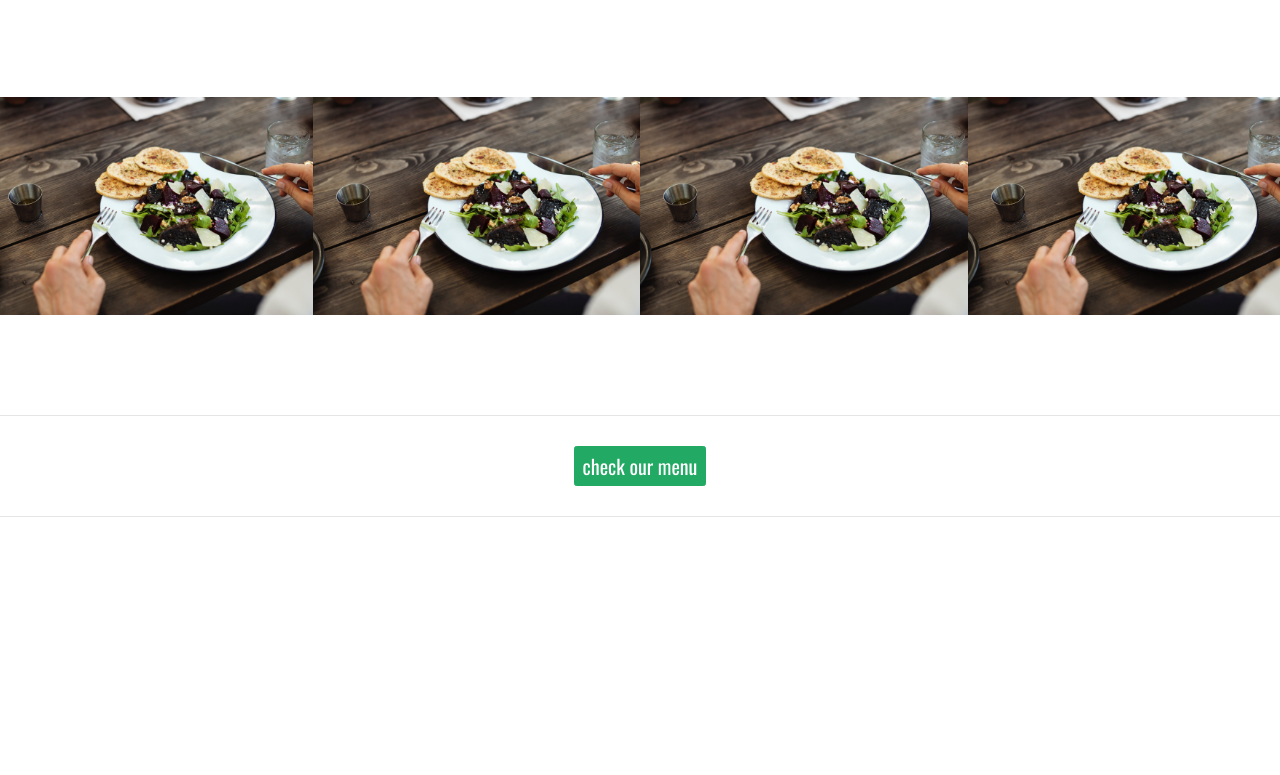
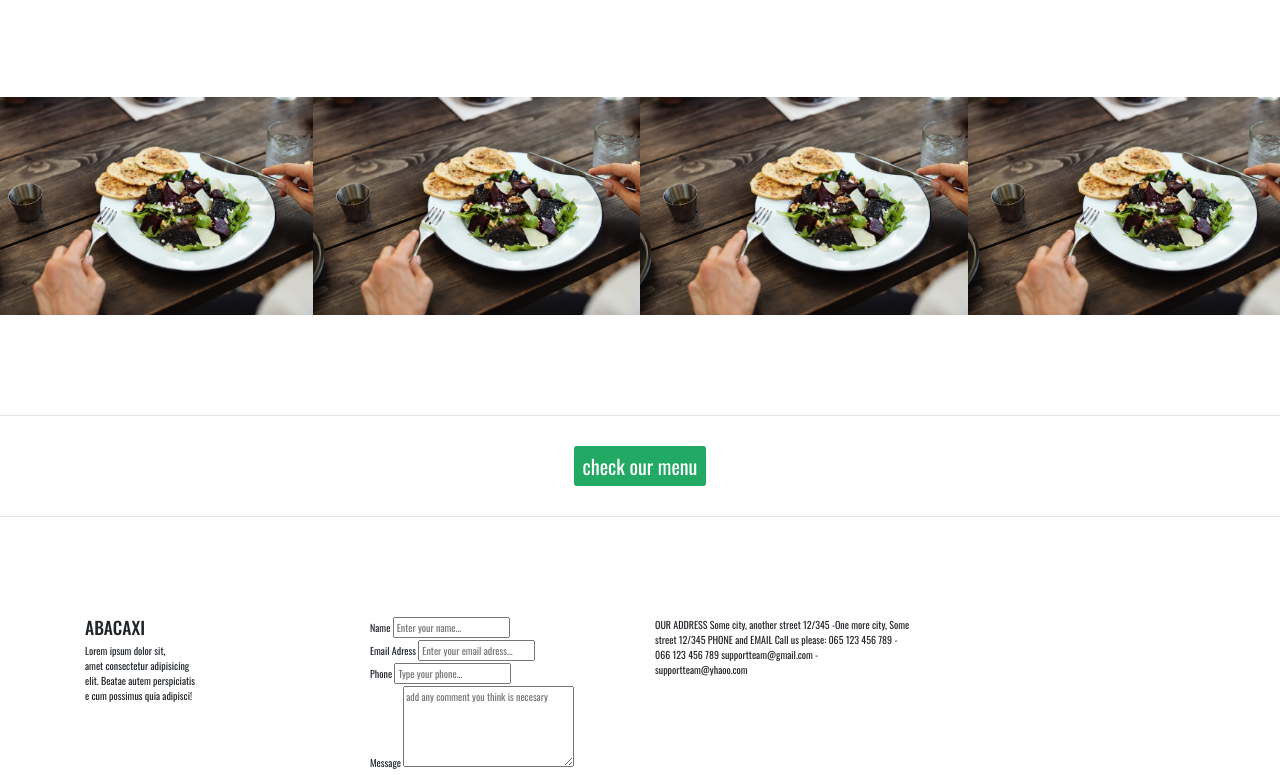
Before and after one commit to AlejandroMar/Harvard-Sass-Project, a website: page index.html in a window 1280 px wide. Shown: the part 4189-4964 px from the top of the page. Before the commit the page ends 4806 px from the top, so only its background shows below. Drawn offline with nearby package versions, Linux system fonts and the light colour scheme.

Commit message:
add footer markup

```diff
--- a/index.html
+++ b/index.html
@@ -7,6 +7,8 @@
     <meta http-equiv="X-UA-Compatible" content="ie=edge">
     <link rel="stylesheet" href="public/css/style.css">
     <link href="https://fonts.googleapis.com/css?family=Oswald:300,400,500" rel="stylesheet">
+    <link rel="stylesheet" href="https://use.fontawesome.com/releases/v5.7.2/css/all.css"
+        integrity="sha384-fnmOCqbTlWIlj8LyTjo7mOUStjsKC4pOpQbqyi7RrhN7udi9RwhKkMHpvLbHG9Sr" crossorigin="anonymous">
 
     <title>Abacaxi</title>
 </head>
@@ -281,6 +283,63 @@
         </div>
     </section>
 
+    <!-- footer and form -->
+
+
+    <footer class="footer">
+        <div class="container">
+            <div class="row">
+                <div class="col-md-3 footer__about">
+                    <h3>ABACAXI</h3>
+                    <p>Lorem ipsum dolor sit,
+                        <br> amet consectetur adipisicing
+                        <br> elit. Beatae autem perspiciatis
+                        <br> e cum possimus quia adipisci!</p>
+                    <i class="fa fa-twitter" aria-hidden="true"></i>
+                    <i class="fa fa-facebook" aria-hidden="true"></i>
+                    <i class="fa fa-google-plus-square" aria-hidden="true"></i>
+                    <i class="fa fa-instagram" aria-hidden="true"></i>
+                </div>
+
+                <!-- form -->
+                <div class="col-md-3 footer__form">
+                    <form action="/my-handling-form-page" method="post" class="reservation-form">
+                        <!-- Name Field -->
+                        <div>
+                            <label for="name">Name</label>
+                            <input class="form__input" type="text" id="name" name="User_name"
+                                placeholder="Enter your name...">
+                        </div>
+                        <!--Email Field-->
+                        <div>
+                            <label for="mail">Email Adress</label>
+                            <input class="form__input" type="mail" id="mail" name="User_mail"
+                                placeholder="Enter your email adress...">
+                        </div>
+                        <!-- Phone Field -->
+                        <div>
+                            <label for="phone">Phone</label>
+                            <input class="form__input" type="tel" id="phone" name="User_phone"
+                                placeholder="Type your phone...">
+                        </div>
+                        <div>
+                            <label for="msg">Message</label>
+                            <textarea class="form__input form__input--msg" name="user_message" id="msg" cols="30"
+                                rows="5" placeholder="add any comment you think is necesary"></textarea>
+                        </div>
+                    </form>
+                </div>
+                <!-- address -->
+                <div class="col-md-3 footer__address">
+                    <p class="footer__address-p">OUR ADDRESS Some city, another street 12/345 -One more city, Some
+                        street
+                        12/345 PHONE and EMAIL Call us please:
+                        065 123 456 789 - 066 123 456 789 supportteam@gmail.com -supportteam@yhaoo.com
+                    </p>
+                </div>
+            </div>
+    </footer>
+
 
 
 
```
